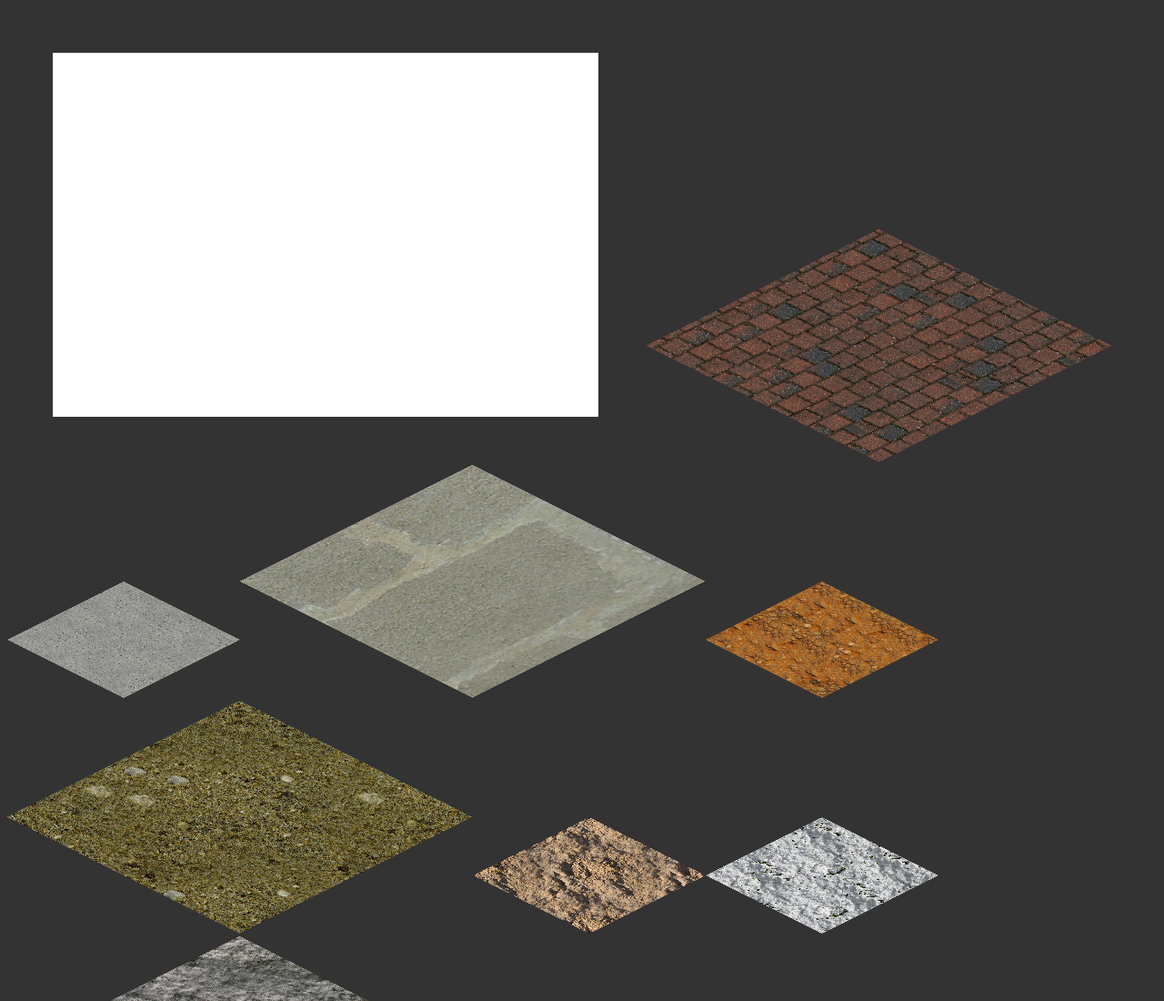
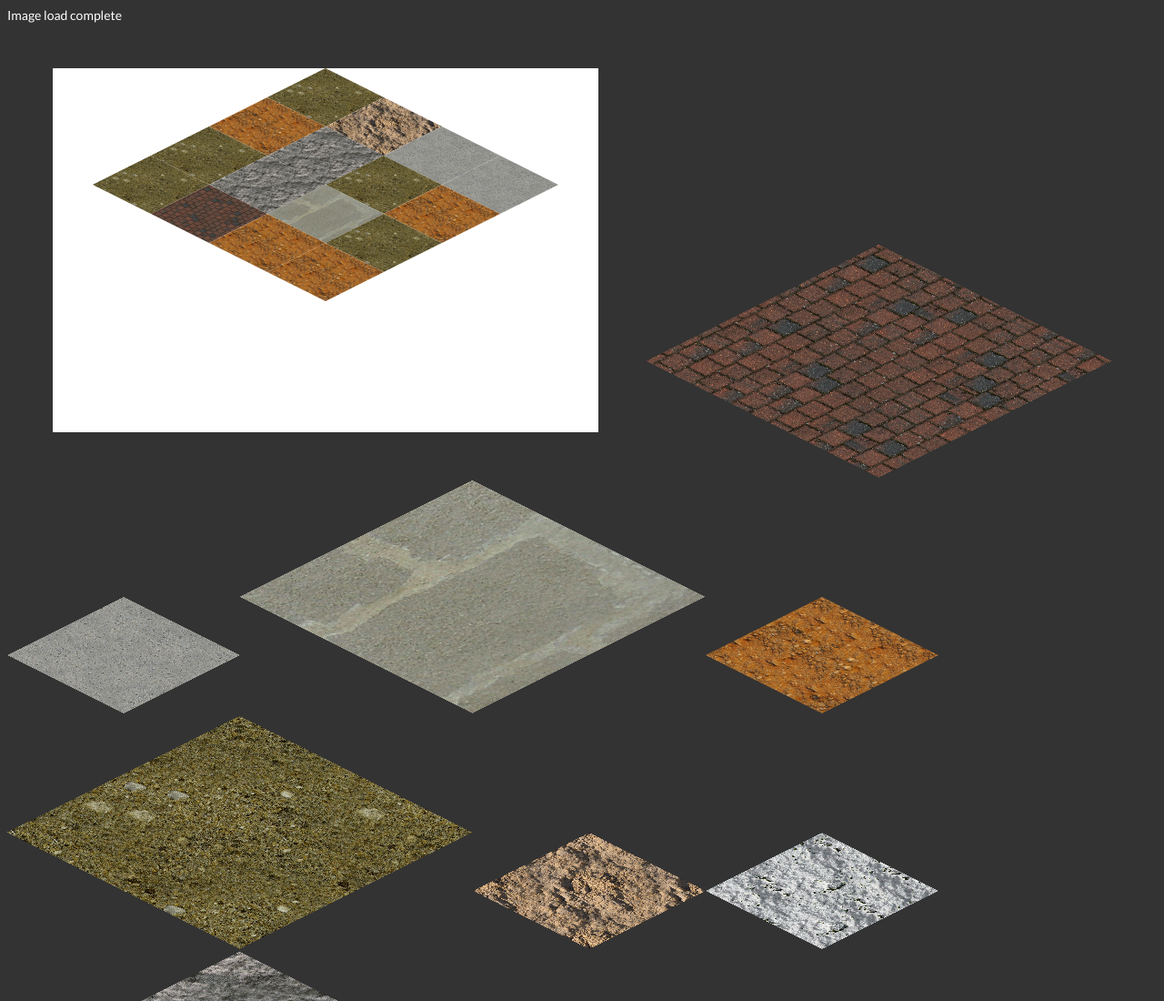
Before and after one commit to nbarnes/proxima_reverie, a website built with webpack: page index.html in a window 1280 px wide. Shown: the top 1100 px of the page at 91% size. Built offline with nearby package versions, Linux system fonts and the light colour scheme.

Commit message:
Tile images loading and drawing to canvas
* image loader imports image files based on paths and calls main run
function after and only after all the images have been loaded
* tile images drawn to canvas based on tile map
* image loading feedback message in main window

```diff
--- a/index.html
+++ b/index.html
@@ -14,6 +14,9 @@
   <body class='colorize-nodes'>
     <script src='./dist/main.js' type='text/javascript'></script>
 
+    <div id="loading-images-message">Loading images....</div>
+    <div id="images-loaded-message" class="hide">Image load complete</div>
+
     <canvas id='canvas'></canvas>
 
   </body>
--- a/src/index.js
+++ b/src/index.js
@@ -3,7 +3,7 @@
 
 import "./styles/index.css";
 
-/* import { foo } from "./foo"; */
+import loadImages from "./load_images";
 
 document.addEventListener("DOMContentLoaded", function() {
 
@@ -12,20 +12,9 @@ document.addEventListener("DOMContentLoaded", function() {
   var canvas = document.getElementById('canvas');
   var context = canvas.getContext('2d');
 
-  let tileImgs = [ loadTile('/src/img/ground_tiles/brickpavers2.png'),
-                   loadTile('/src/img/ground_tiles/concrete368a.png'),
-                   loadTile('/src/img/ground_tiles/cretebrick970.png'),
-                   loadTile('/src/img/ground_tiles/dirt.png'),
-                   loadTile('/src/img/ground_tiles/dirtsand2.png'),
-                   loadTile('/src/img/ground_tiles/rock.png'),
-                   loadTile('/src/img/ground_tiles/snow.png'),
-                   loadTile('/src/img/ground_tiles/stone.png')
-                 ]
-
-  let tileMap = buildTileMap();
-
-  let tileWidth = 64, tileHeight = 32;
+  let tileWidth = 128, tileHeight = 64;
   let canvasWidth = 600, canvasHeight = 400;
+  let canvasXOffset = (canvasWidth / 2) - (tileWidth / 2);
 
   canvas.width = canvasWidth;
   canvas.height = canvasHeight;
@@ -33,60 +22,73 @@ document.addEventListener("DOMContentLoaded", function() {
   context.fillStyle = 'white';
   context.fillRect(0, 0, canvasWidth, canvasHeight);
 
-  for (let tile of tileImgs) {
-    document.body.appendChild(tile);
-  }
+  let tilePngs = [
+    '/src/img/ground_tiles/brickpavers2.png',
+    '/src/img/ground_tiles/concrete368a.png',
+    '/src/img/ground_tiles/cretebrick970.png',
+    '/src/img/ground_tiles/dirt.png',
+    '/src/img/ground_tiles/dirtsand2.png',
+    '/src/img/ground_tiles/rock.png',
+    '/src/img/ground_tiles/snow.png',
+    '/src/img/ground_tiles/stone.png'
+  ];
 
-  drawTileMap();
+  loadImages(tilePngs, (images) => {
+    document.getElementById('loading-images-message').classList.add('hide');
+    document.getElementById('images-loaded-message').classList.remove('hide');
 
-  function drawTileMap() {
+    for (let tileImage of images) {
+      document.body.appendChild(tileImage);
+    }
+
+    let tileMap = buildTileMap(images.length);
+
+    drawTileMap(tileMap, images);
+
+  });
+
+  function drawTileMap(tileMap, tileImages) {
     for (let [x, row] of tileMap.entries()) {
-      for (let [y, tile] of row.entries()) {
-        drawTile(tile, x, y);
+      for (let [y, tileIndex] of row.entries()) {
+        drawTile(tileImages[tileIndex], x, y);
       }
     }
   }
 
-  function drawTile(img, tileX, tileY) {
-    let canvasX = (tileWidth * tileX) + ( (tileX % 2) * (tileWidth / 2) );
-    let canvasY = (tileHeight * tileY);
+  function drawTile(img, mapX, mapY) {
+    let canvasX = ((mapX - mapY) * (tileWidth / 2)) + canvasXOffset;
+    let canvasY = (mapX + mapY) * (tileHeight / 2);
     console.log(`${canvasX}, ${canvasY}`);
-    context.drawImage(img, canvasX, canvasY, tileHeight, tileWidth);
+    context.drawImage(img, canvasX, canvasY, tileWidth, tileHeight);
   }
 
-  function buildTileMap() {
+  function buildTileMap(tileCount) {
     return [
       [
-        tileImgs[getRandomInt(4)],
-        tileImgs[getRandomInt(4)],
-        tileImgs[getRandomInt(4)],
-        tileImgs[getRandomInt(4)]
+        rand(tileCount),
+        rand(tileCount),
+        rand(tileCount),
+        rand(tileCount)
       ], [
-        tileImgs[getRandomInt(4)],
-        tileImgs[getRandomInt(4)],
-        tileImgs[getRandomInt(4)],
-        tileImgs[getRandomInt(4)]
+        rand(tileCount),
+        rand(tileCount),
+        rand(tileCount),
+        rand(tileCount)
       ], [
-        tileImgs[getRandomInt(4)],
-        tileImgs[getRandomInt(4)],
-        tileImgs[getRandomInt(4)],
-        tileImgs[getRandomInt(4)]
+        rand(tileCount),
+        rand(tileCount),
+        rand(tileCount),
+        rand(tileCount)
       ], [
-        tileImgs[getRandomInt(4)],
-        tileImgs[getRandomInt(4)],
-        tileImgs[getRandomInt(4)],
-        tileImgs[getRandomInt(4)]
+        rand(tileCount),
+        rand(tileCount),
+        rand(tileCount),
+        rand(tileCount)
       ]
     ]
   }
 
-  function loadTile(fileName) {
-    let img = new Image();
-    img.src = fileName;
-    return img;
-  }
-
-  function getRandomInt(max) {
+  function rand(max) {
     return Math.floor(Math.random() * Math.floor(max));
   }
 
--- /dev/null
+++ b/src/load_images.js
@@ -0,0 +1,18 @@
+
+"use strict";
+
+export default function loadImages(imagePaths, callback) {
+  let imagesRemaining = imagePaths.length;
+  let images = [];
+  for (let imagePath of imagePaths) {
+    let img = new Image();
+    img.onload = function() {
+      imagesRemaining--;
+      if (imagesRemaining <= 0) {
+        callback(images);
+      }
+    };
+    img.src = imagePath;
+    images.push(img);
+  }
+}
```
Also changed, not shown: dist/main.js.
